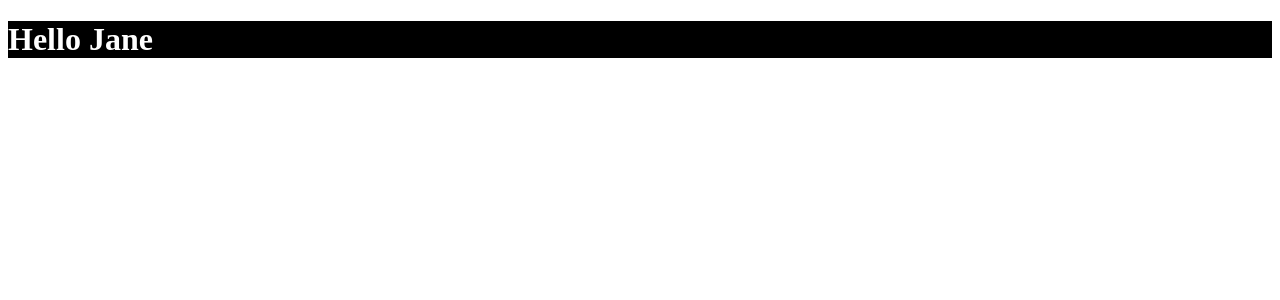
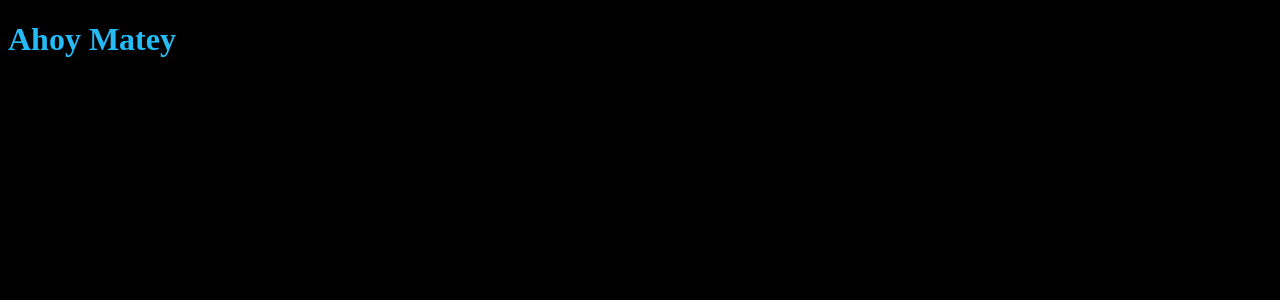
Before and after one commit to Josh-Kohl/Revenge-of-MVP, a React app: page / in a window 1280 px wide. Shown: the top 300 px of the page. Built offline with nearby package versions, Linux system fonts and the light colour scheme; the HTML template or start-up script is replaced by a standard one.

Commit message:
Initial css styling - color pallete

```diff
--- a/src/App.js
+++ b/src/App.js
@@ -1,15 +1,12 @@
-
 import React from "react";
 
 class App extends React.Component {
   render() {
     const { name } = this.props;
     return (
-      <>
-        <h1>
-          Hello {name}
-        </h1>
-      </>
+      <div>
+        <h1>Ahoy Matey</h1>
+      </div>
     );
   }
 }
--- a/src/index.js
+++ b/src/index.js
@@ -3,6 +3,5 @@ import ReactDOM from "react-dom";
 import App from "./App";
 import "./styles.css";
 
-
 var mountNode = document.getElementById("app");
-ReactDOM.render(<App name="Jane" />, mountNode);
+ReactDOM.render(<App/>, mountNode);
--- a/src/styles.css
+++ b/src/styles.css
@@ -1,4 +1,6 @@
-h1 {
-  color: white;
+html {background-color: black}
+
+#app {
+  color: rgb(37, 187, 247);
   background-color: black;
 }
```
